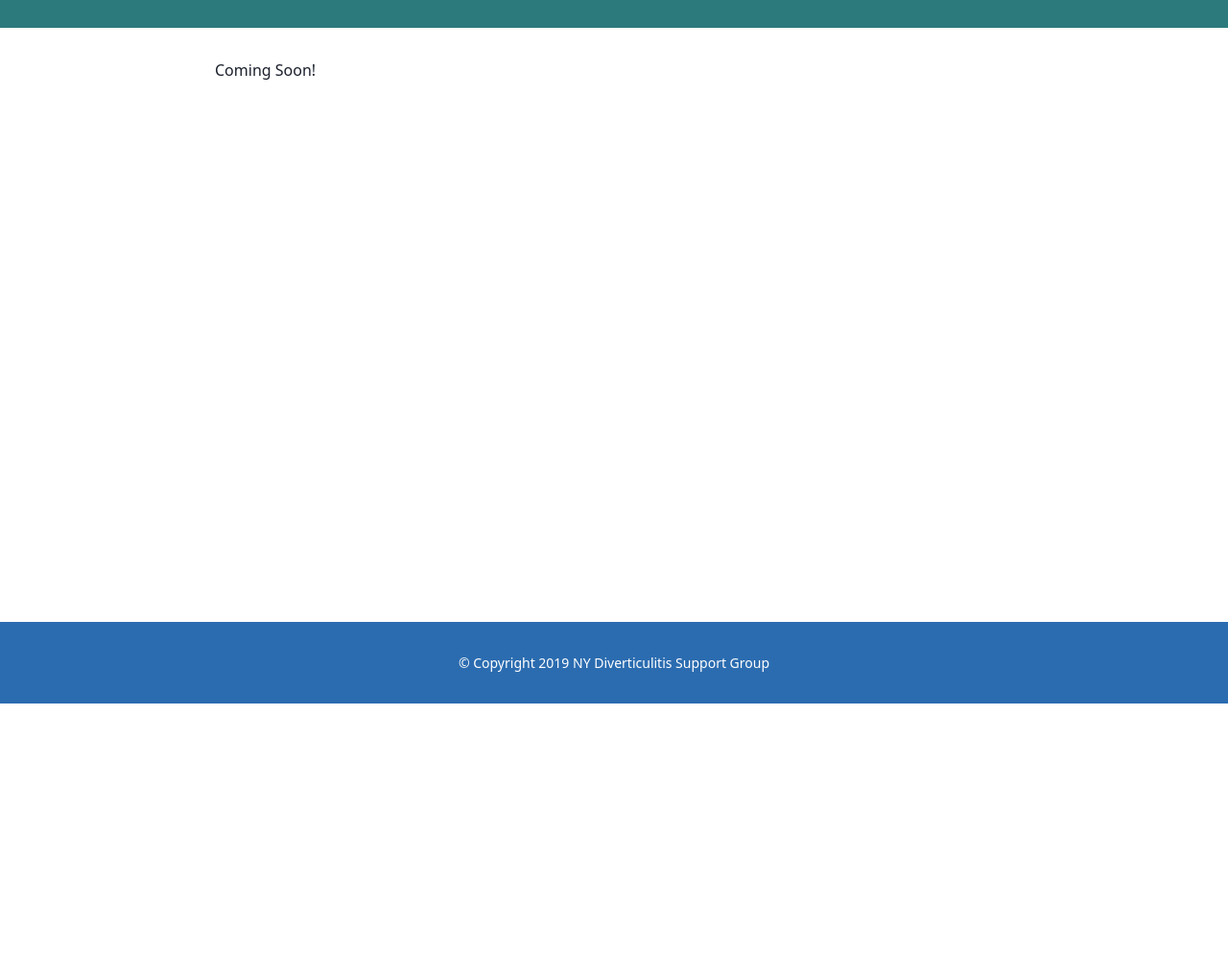
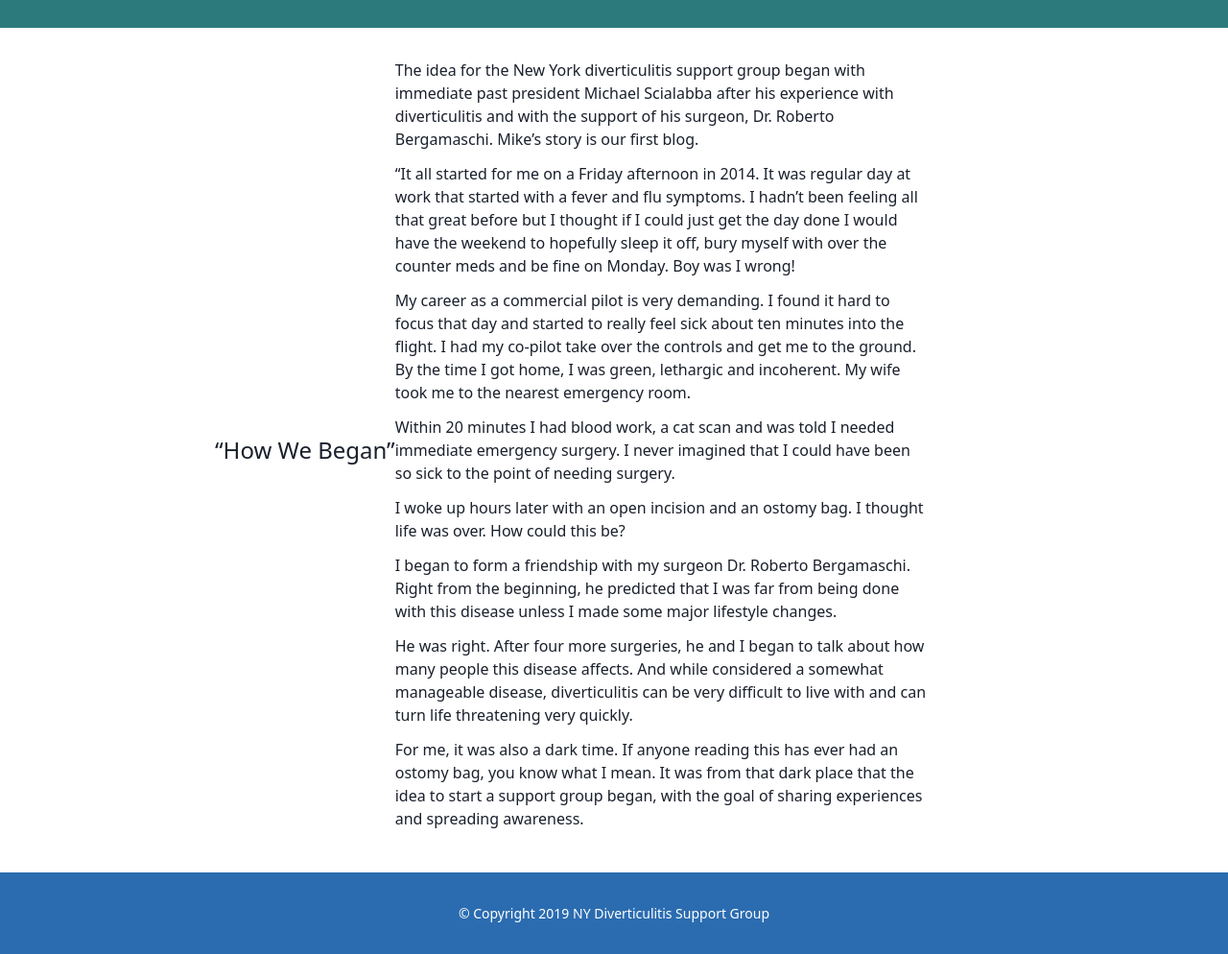
Before and after one commit to chrisjoyce/nydsg.com, a Gatsby site: page /blog in a window 1280 px wide. Shown: the part 67-1061 px from the top of the page at 96% size. Before the commit the page ends 800 px from the top, so only its background shows below. Built offline with nearby package versions, Linux system fonts and the light colour scheme; Gatsby itself is replaced by a stand-in of ours.

Commit message:
initial blog

```diff
--- a/gatsby-config.js
+++ b/gatsby-config.js
@@ -7,11 +7,11 @@ module.exports = {
         date: "in January",
         time: ""
       },
-      title: "",
+      title: "Welcome to NYDSG.com!",
       body: {
-        p1:
-          "Board meeting has been changed to January 18. Please call for for more information.",
-        p2: ""
+        p1: "Check out our new blog “How We Began”.",
+        p2:
+          "The next board meeting will be Saturday, February 8 at the Sachem Library from 12 to 1:30 pm. Please call me for more information."
       }
     }
   },
--- a/src/pages/blog.js
+++ b/src/pages/blog.js
@@ -9,9 +9,57 @@ function BlogPage() {
     <Layout>
       <SEO title="Blog" keywords={[`nydsg`]} />
 
-      <section className="flex flex-col md:flex-row items-center">
+      <section className="flex flex-col md:flex-row items-center leading-normal">
+        <div className="text-2xl">“How We Began”</div>
         <div className="md:w-2/3 md:mr-8">
-          <p>Coming Soon!</p>
+          <p className="pb-3">
+            The idea for the New York diverticulitis support group began with
+            immediate past president Michael Scialabba after his experience with
+            diverticulitis and with the support of his surgeon, Dr. Roberto
+            Bergamaschi. Mike’s story is our first blog.
+          </p>
+          <p className="pb-3">
+            “It all started for me on a Friday afternoon in 2014. It was regular
+            day at work that started with a fever and flu symptoms. I hadn’t
+            been feeling all that great before but I thought if I could just get
+            the day done I would have the weekend to hopefully sleep it off,
+            bury myself with over the counter meds and be fine on Monday. Boy
+            was I wrong!
+          </p>
+          <p className="pb-3">
+            My career as a commercial pilot is very demanding. I found it hard
+            to focus that day and started to really feel sick about ten minutes
+            into the flight. I had my co-pilot take over the controls and get me
+            to the ground. By the time I got home, I was green, lethargic and
+            incoherent. My wife took me to the nearest emergency room.
+          </p>
+          <p className="pb-3">
+            Within 20 minutes I had blood work, a cat scan and was told I needed
+            immediate emergency surgery. I never imagined that I could have been
+            so sick to the point of needing surgery.
+          </p>
+          <p className="pb-3">
+            I woke up hours later with an open incision and an ostomy bag. I
+            thought life was over. How could this be?
+          </p>
+          <p className="pb-3">
+            I began to form a friendship with my surgeon Dr. Roberto
+            Bergamaschi. Right from the beginning, he predicted that I was far
+            from being done with this disease unless I made some major lifestyle
+            changes.
+          </p>
+          <p className="pb-3">
+            He was right. After four more surgeries, he and I began to talk
+            about how many people this disease affects. And while considered a
+            somewhat manageable disease, diverticulitis can be very difficult to
+            live with and can turn life threatening very quickly.
+          </p>
+          <p className="pb-3">
+            For me, it was also a dark time. If anyone reading this has ever had
+            an ostomy bag, you know what I mean. It was from that dark place
+            that the idea to start a support group began, with the goal of
+            sharing experiences and spreading awareness.
+          </p>
         </div>
       </section>
     </Layout>
--- a/src/pages/index.js
+++ b/src/pages/index.js
@@ -39,8 +39,7 @@ function IndexPage() {
         <img className="float-left mr-4 my-2 h-48" src={logo} />
         <div class="news">
           <p className="leading-normal pb-3 text-md">
-            <div>Happy New Year from NYDSG.com!</div>
-            {data.site.siteMetadata.news.title}
+            <div>{data.site.siteMetadata.news.title}</div>
           </p>
 
           <p className="leading-normal pb-5">
```
